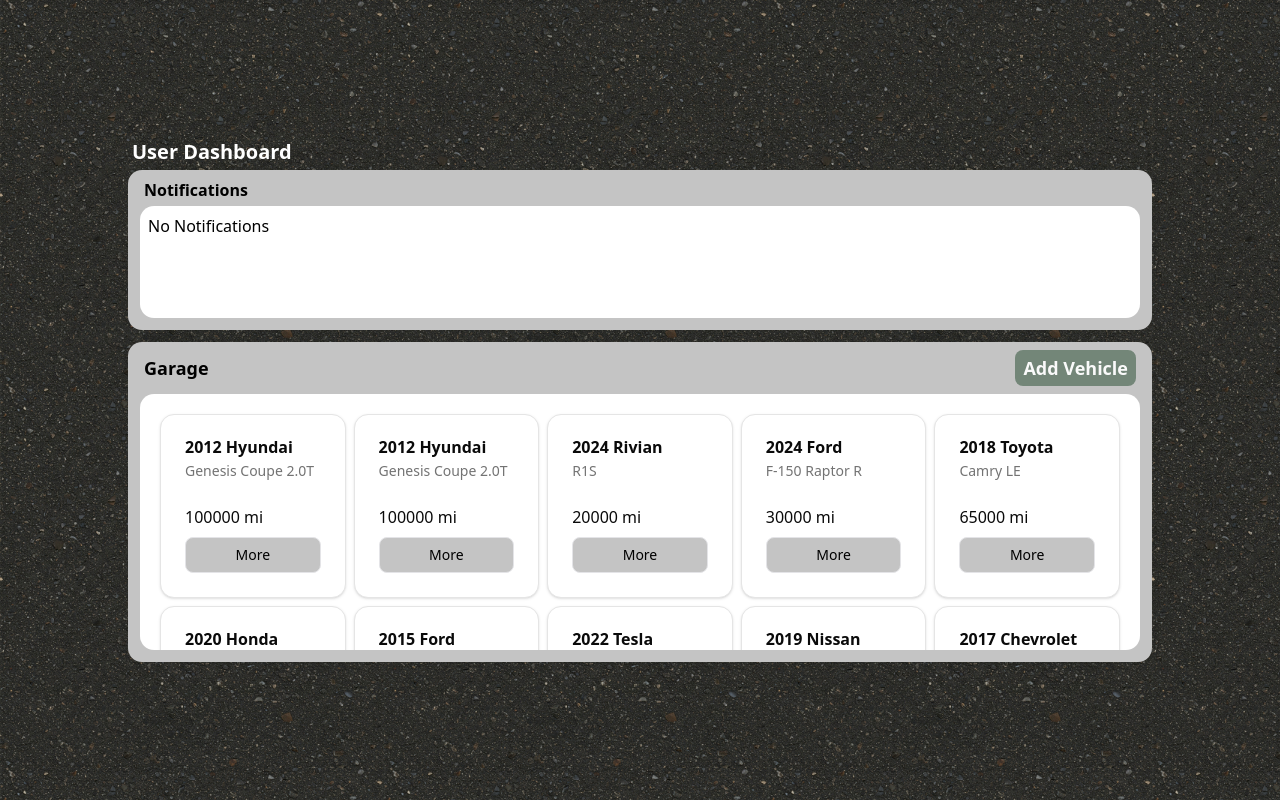
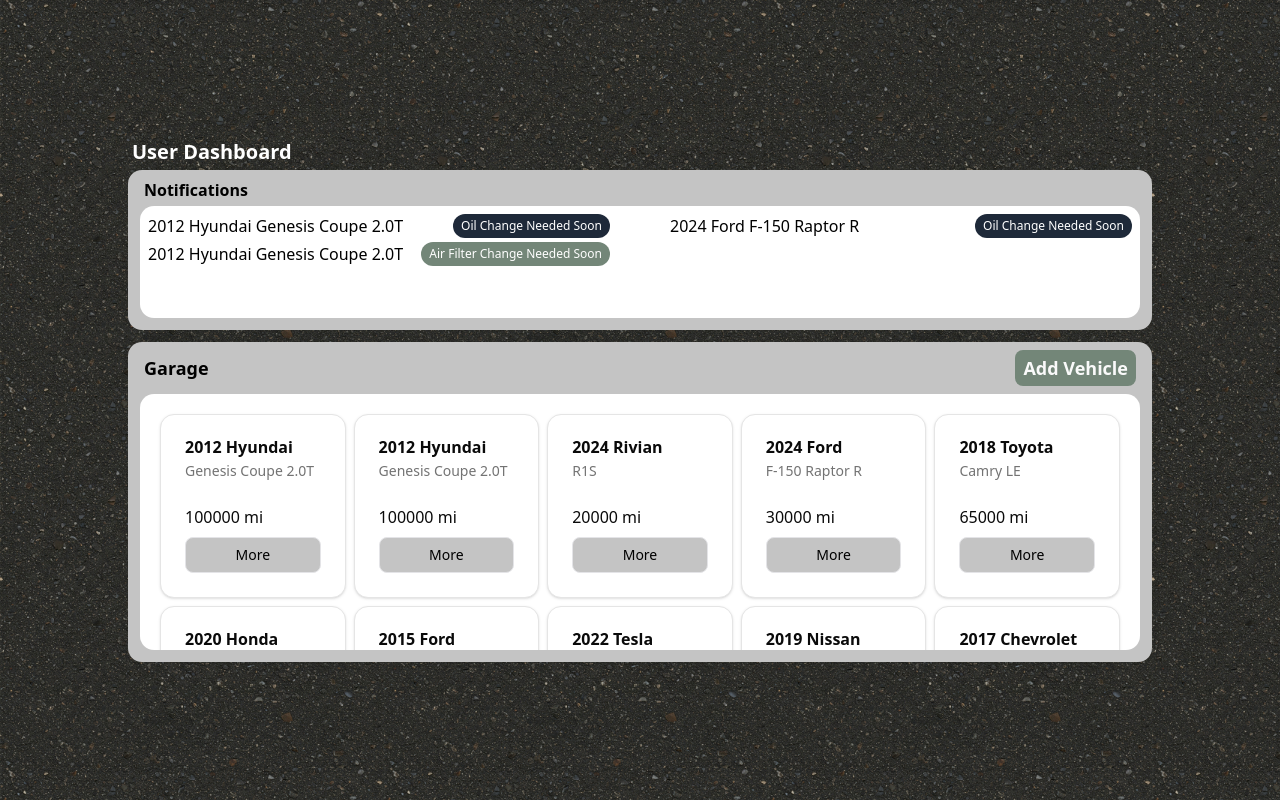
Before and after one commit to SDSU-CompE-561-Spring-2025/autocare-mechanic-finder, a Next.js app in the folder frontend/: page /dashboard in a window 1280 px wide. Built offline with nearby package versions, Linux system fonts and the light colour scheme.

Commit message:
Dashboard Notifications working with sample dataset

```diff
--- a/frontend/src/app/dashboard/page.tsx
+++ b/frontend/src/app/dashboard/page.tsx
@@ -5,11 +5,11 @@
 export default function Dashboard() {
     return(
         <div>
-            <div className="flex flex-col justify-center items-center h-screen w-screen bg-[url('/images/RoadSurface.jpg')] bg-cover bg-repeat bg-size-[30%] min-h-fit overflow-auto">
+            <div className="flex flex-col justify-center items-center h-screen w-screen bg-[url('/images/RoadSurface.jpg')] bg-cover bg-repeat bg-size-[30%] min-h-fit overflow-auto min-w-105">
                 <div className="box-border w-[80%]"><b className="ml-1 text-white text-xl">User Dashboard</b></div>
                 <div className="flex flex-col px-3 py-2 mt-1 mb-3 bg-[#C4C4C4] text-black rounded-xl w-[80%] h-[20%] min-h-21">
                     <div className="px-1 pb-1 h-fit"><b>Notifications</b></div>
-                    <div className="bg-white rounded-xl p-2 mb-1 flex-1">
+                    <div className="bg-white rounded-xl p-2 mb-1 flex-1 overflow-auto">
                         <UserNotifications/>
                     </div>
                 </div>
--- a/frontend/src/components/UserGarage.tsx
+++ b/frontend/src/components/UserGarage.tsx
@@ -242,7 +242,7 @@
 	}
 	else{
 	return(
-		<div>No Cars In User's Garage</div>
+		<div>No Cars In Garage</div>
 	)
 	}
 }
--- a/frontend/src/components/UserNotifications.tsx
+++ b/frontend/src/components/UserNotifications.tsx
@@ -1,14 +1,230 @@
 'use client';
 import { API_HOST_URL } from '@/lib/constants';
-import { useState } from 'react';
 import { useForm } from 'react-hook-form';
+import { useEffect, useState } from 'react';
 
 import Link from 'next/link';
 
+interface Garage{
+	year: number;
+    BrandName: string;
+    model: string;
+    trim: string | null;
+    car_id: number;
+    cars: number;
+    mileage: number | null;
+    LastOilChange: string | null;
+    AirFilter: string | null;
+    created_at: string;
+}
+
 export default function UserNotifications() {
-    return(
-        <div>
-            No Notifications
-        </div>
-    )
+	const [cars, setCars] = useState<Garage[]>([]);
+    /*const getGarage = useQuery<Car[]>({
+		queryKey: ['garage'],
+		queryFn: async () => {
+			const token = localStorage.getItem('accesstoken');	// Get the token from local storage, must match the variable name given in login
+			const response = await fetch(`${API_HOST_URL}/cars/garage`, {
+				method: 'GET',
+				headers: { 'Authorization': `Bearer ${token}` , 'Content-Type': 'application/json' },
+			});
+			if (response.status === 200) {
+				const data = await response.json();
+				setCars(data);
+				console.log(data);
+				return data;
+			} else {
+				throw new Error('Failed to fetch garage items');
+			}
+		},
+	});*/
+
+    const data = [{
+              "year": 2012,
+              "BrandName": "Hyundai",
+              "model": "Genesis Coupe",
+              "trim": "2.0T",
+              "car_id": 1,
+              "cars": 1,
+              "mileage": 100000,
+              "LastOilChange": "96000",
+              "AirFilter": "80000",
+              "created_at": "2025-05-06T23:49:42.973643"
+            },
+            {
+              "year": 2012,
+              "BrandName": "Hyundai",
+              "model": "Genesis Coupe",
+              "trim": "2.0T",
+              "car_id": 2,
+              "cars": 1,
+              "mileage": 100000,
+              "LastOilChange": "99000",
+              "AirFilter": "99000",
+              "created_at": "2025-05-06T23:49:45.648363"
+            },
+            {
+              "year": 2024,
+              "BrandName": "Rivian",
+              "model": "R1S",
+              "trim": null,
+              "car_id": 3,
+              "cars": 1,
+              "mileage": 20000,
+              "LastOilChange": null,
+              "AirFilter": null,
+              "created_at": "2025-05-06T23:50:17.065969"
+            },
+            {
+              "year": 2024,
+              "BrandName": "Ford",
+              "model": "F-150",
+              "trim": "Raptor R",
+              "car_id": 4,
+              "cars": 1,
+              "mileage": 30000,
+              "LastOilChange": "25000",
+              "AirFilter": "25000",
+              "created_at": "2025-05-06T23:51:08.379397"
+            },
+            {
+                "year": 2018,
+                "BrandName": "Toyota",
+                "model": "Camry",
+                "trim": "LE",
+                "car_id": 11,
+                "cars": 1,
+                "mileage": 65000,
+                "LastOilChange": "62000",
+                "AirFilter": "58000",
+                "created_at": "2025-05-06T23:49:42.973643"
+              },
+              {
+                "year": 2020,
+                "BrandName": "Honda",
+                "model": "Civic",
+                "trim": "EX",
+                "car_id": 12,
+                "cars": 1,
+                "mileage": 42000,
+                "LastOilChange": "40000",
+                "AirFilter": "35000",
+                "created_at": "2025-05-06T23:49:42.973643"
+              },
+              {
+                "year": 2015,
+                "BrandName": "Ford",
+                "model": "F-150",
+                "trim": "XLT",
+                "car_id": 13,
+                "cars": 1,
+                "mileage": 115000,
+                "LastOilChange": "112000",
+                "AirFilter": "105000",
+                "created_at": "2025-05-06T23:49:42.973643"
+              },
+              {
+                "year": 2022,
+                "BrandName": "Tesla",
+                "model": "Model 3",
+                "trim": "Long Range",
+                "car_id": 14,
+                "cars": 1,
+                "mileage": 28000,
+                "LastOilChange": "N/A",
+                "AirFilter": "25000",
+                "created_at": "2025-05-06T23:49:42.973643"
+              },
+              {
+                "year": 2019,
+                "BrandName": "Nissan",
+                "model": "Altima",
+                "trim": "SR",
+                "car_id": 5,
+                "cars": 1,
+                "mileage": 78000,
+                "LastOilChange": "75000",
+                "AirFilter": "70000",
+                "created_at": "2025-05-06T23:49:42.973643"
+              },
+              {
+                "year": 2017,
+                "BrandName": "Chevrolet",
+                "model": "Malibu",
+                "trim": "LT",
+                "car_id": 6,
+                "cars": 1,
+                "mileage": 92000,
+                "LastOilChange": "89000",
+                "AirFilter": "85000",
+                "created_at": "2025-05-06T23:49:42.973643"
+              },
+              {
+                "year": 2021,
+                "BrandName": "Subaru",
+                "model": "Outback",
+                "trim": "Premium",
+                "car_id": 7,
+                "cars": 1,
+                "mileage": 35000,
+                "LastOilChange": "32000",
+                "AirFilter": "28000",
+                "created_at": "2025-05-06T23:49:42.973643"
+              },
+              {
+                "year": 2016,
+                "BrandName": "BMW",
+                "model": "3 Series",
+                "trim": "328i",
+                "car_id": 8,
+                "cars": 1,
+                "mileage": 88000,
+                "LastOilChange": "85000",
+                "AirFilter": "80000",
+                "created_at": "2025-05-06T23:49:42.973643"
+              },
+              {
+                "year": 2023,
+                "BrandName": "Kia",
+                "model": "Sportage",
+                "trim": "LX",
+                "car_id": 9,
+                "cars": 1,
+                "mileage": 15000,
+                "LastOilChange": "12000",
+                "AirFilter": "10000",
+                "created_at": "2025-05-06T23:49:42.973643"
+              },
+              {
+                "year": 2014,
+                "BrandName": "Mazda",
+                "model": "Mazda3",
+                "trim": "i Grand Touring",
+                "car_id": 10,
+                "cars": 1,
+                "mileage": 105000,
+                "LastOilChange": "102000",
+                "AirFilter": "98000",
+                "created_at": "2025-05-06T23:49:42.973643"
+              }
+    ];
+
+    const oilnotif = cars.filter((item) => (item.mileage >= parseInt(item.LastOilChange) + 4000));
+    const airnotif = cars.filter((item) => (item.mileage >= parseInt(item.AirFilter) + 14000));
+
+    useEffect(() => {
+        setCars(data);
+    }, []);
+    if(cars.length > 0){
+        return(
+            <div className='grid grid-cols-1 xl:grid-cols-2 gap-x-15 gap-y-1 flex-col'>
+                {oilnotif.map((x, index) => (
+                    <p className='flex justify-between max-w-lg'>{x.year} {x.BrandName} {x.model} {x.trim}<p className='bg-gray-800 rounded-xl ml-3 px-2 text-white text-xs flex items-center'>Oil Change Needed Soon</p></p>))}
+                {airnotif.map((x, index) => (
+                    <p className='flex justify-between max-w-lg'>{x.year} {x.BrandName} {x.model} {x.trim}<p className='bg-[#738678] rounded-xl ml-3 px-2 text-white text-xs flex items-center'>Air Filter Change Needed Soon</p></p>))}
+            </div>)
+    }
+    else{
+    return(<div>No Cars In Garage</div>)
+    }
 }
```
